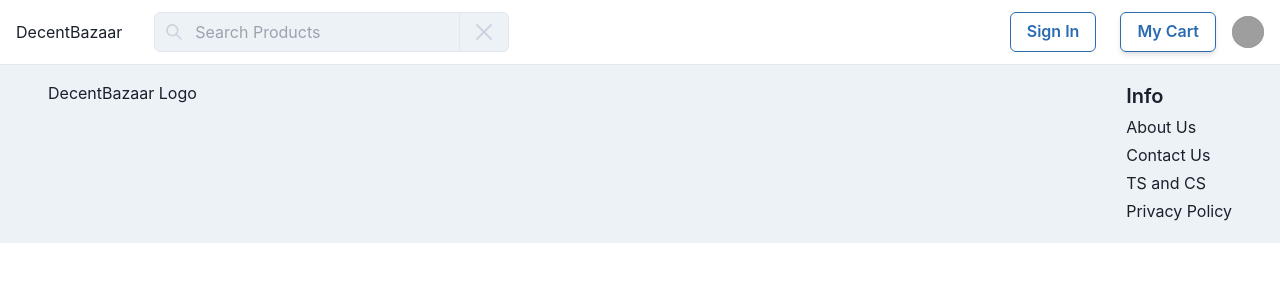
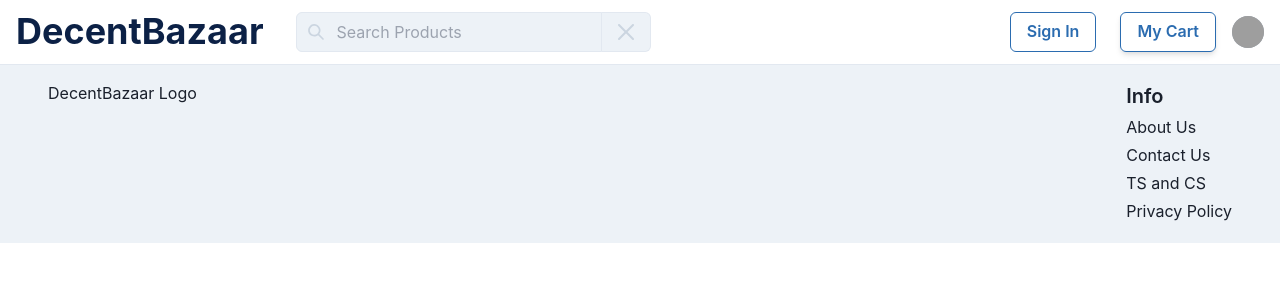
Before and after one commit to UdeshyaDhungana/dbazaar-frontend, a React (Create React App) app: page / in a window 1280 px wide. Shown: the top 300 px of the page. Built offline with nearby package versions, Linux system fonts and the light colour scheme; grey boxes are pictures that could not be loaded.

Commit message:
Added new font Red-Hat-Display for main title

```diff
--- a/package.json
+++ b/package.json
@@ -7,6 +7,7 @@
     "@chakra-ui/react": "^1.7.4",
     "@emotion/react": "^11.7.1",
     "@emotion/styled": "^11.6.0",
+    "@fontsource/red-hat-display": "^4.5.1",
     "@testing-library/jest-dom": "^5.16.1",
     "@testing-library/react": "^12.1.2",
     "@testing-library/user-event": "^13.5.0",
--- a/src/components/topNavBar/index.jsx
+++ b/src/components/topNavBar/index.jsx
@@ -14,7 +14,11 @@ import {
   useDisclosure,
   useColorModeValue,
   Stack,
+  Heading,
 } from '@chakra-ui/react';
+
+import '@fontsource/red-hat-display/700.css'
+
 import { HamburgerIcon, CloseIcon } from '@chakra-ui/icons';
 import { useMediaQuery } from '@chakra-ui/react';
 
@@ -54,7 +58,7 @@ export default function TopNavBar() {
             onClick={isOpen ? onClose : onOpen}
           />
           <HStack spacing={8} alignItems={'center'}>
-            <Box>DecentBazaar</Box>
+            <Box><Heading color='brand.100'>DecentBazaar</Heading></Box>
             {/* <HStack
               as={'nav'}
               spacing={4}
--- a/src/index.js
+++ b/src/index.js
@@ -10,6 +10,10 @@ const colors = {
     900: '#1a365d',
     800: '#153e75',
     700: '#2a69ac',
+    100: '#0C2146',
+  },
+  fonts: {
+    heading: 'Red Hat Display',
   },
 }
 
```
Also changed, not shown: 1 other file (tests, documents, lock files or other folders).
